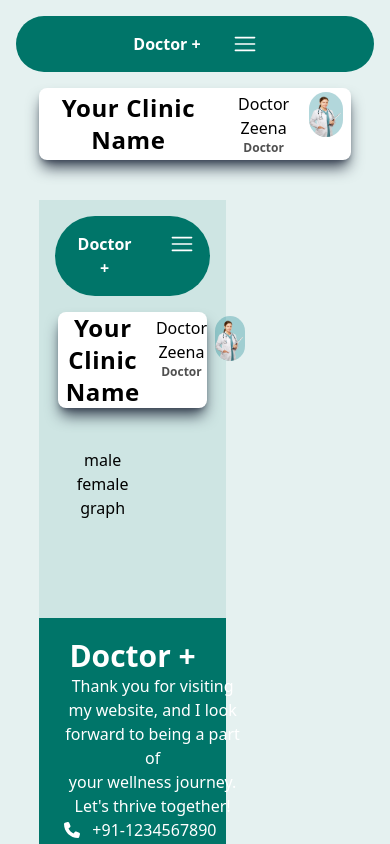
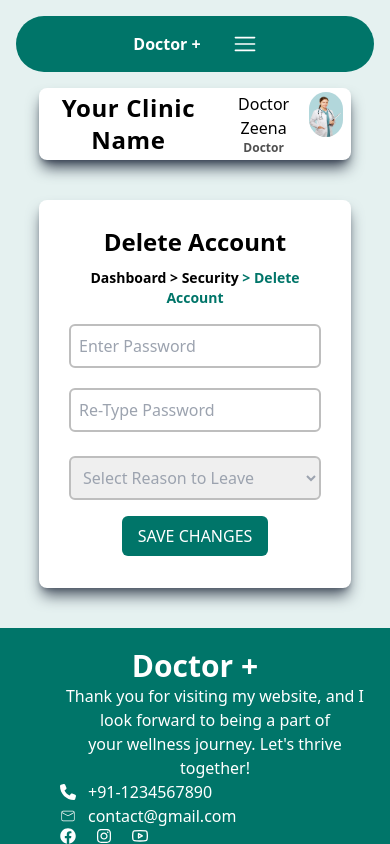
Before and after one commit to Anureng/doctors_dashboard, a React (Create React App) app: page /security/delete-account in a window 390 px wide. Shown: the top 844 px of the page. Built offline with nearby package versions, Linux system fonts and the light colour scheme.

Commit message:
security page done

```diff
--- a/src/components/DeleteAccount.js
+++ b/src/components/DeleteAccount.js
@@ -1,27 +1,45 @@
 import React from 'react'
-import NavBar from '../components/Navbar';
-import Footer from '../components/Footer';
-import NavbarDashboard from '../components/NavbarDashboard';
-import SidePanel from '../components/SidePanel';
 
 
 const DeleteAccount = () => {
   return (
-    <div className='bg-[#0075691A] min-h-screen flex flex-col'>
-    <NavBar />
-    <NavbarDashboard />
+    <>
+      <div className='bg-white mx-auto md:ml-10 p-4 shadow-lg shadow-gray-600 w-full max-w-4xl rounded-lg flex flex-col'>
+        <div className='flex flex-col md:flex-row justify-between items-center p-2'>
+          <h1 className='text-[24px] md:text-[28px] font-semibold'>Delete Account</h1>
+          <div className='text-sm font-semibold text-center md:text-right mt-2 md:mt-0'>
+            Dashboard {">"} Security <span className='text-[#007569]'>{'>'} Delete Account</span>
+          </div>
+        </div>
+        <div>
+          <div className='flex flex-col w-[90%]  mx-auto gap-3'>
+            <label className='w-full'>
+              <input type='text' placeholder='Enter Password' className='w-full p-2  mt-2 border-[2px] border-[#BEBEBE] rounded-md' />
+            </label>
 
-    <section className='flex flex-row flex-grow pb-10 pt-10 w-[80%] mx-auto'>
-      <div className='w-[30%] hidden md:inline-flex'>
-        <SidePanel />
+            <label className='w-full'>
+              <input type="text" placeholder='Re-Type Password' className='w-full p-2  mt-2 border-[2px] border-[#BEBEBE] rounded-md' />
+            </label>
+
+            <label className='w-full'></label>
+            <select
+              name='delete_reason'
+              className='w-full p-2 border-[2px] border-[#BEBEBE] text-gray-400 rounded-md'>
+              <option value=''>Select Reason to Leave</option>
+              <option value='privacy_concerns'>Privacy Concerns</option>
+              <option value='found_another_doctor'>Found Another Doctor</option>
+              <option value='no_longer_needed'>No Longer Needed</option>
+              <option value='dissatisfied_service'>Dissatisfied with Service</option>
+              <option value='other'>Other</option>
+            </select>
+          </div>
+
+        </div>
+        <div className='mb-4 mt-4 flex justify-center md:justify-end'>
+          <button className='text-white hover:bg-[#2f5854] bg-[#007569] py-2 px-4 rounded-md'>SAVE CHANGES</button>
+        </div>
       </div>
-      <div className='w-[60%]'>
-        male female graph
-      </div>
-    </section>
-
-    <Footer />
-  </div>
+    </>
   )
 }
 
--- a/src/components/EmailNotification.js
+++ b/src/components/EmailNotification.js
@@ -1,28 +1,72 @@
+// import React from 'react'
+// import { MdEmail } from "react-icons/md";
+
+
+// const EmailNotification = () => {
+//   return (
+//     <>
+//       <div className=' bg-white md:ml-10 p-1  shadow-lg shadow-gray-600 w-full rounded-lg flex flex-col'>
+//         <div className='flex justify-between items-center p-2'>
+//           <h1 className='text-[28px]  font-semibold'>Email Notification</h1>
+//           <div className='text-sm  font-semibold'>DashBoard {">"} security <span className='text-[#007569]'>{'>'} Email Notification</span></div>
+//         </div>
+//         <div>
+//           <div className='w-[90%] mx-auto relative'>
+//             <div className='absolute inset-y-0 right-0 flex items-center pr-3'>
+//               <MdEmail className='text-gray-600' />
+//             </div>
+//             <input
+//               type='text'
+//               autoComplete='off'
+//               placeholder='drzeena@gmail.com'
+//               className='w-full p-2 pl-3 pr-10 mt-2 border-[2px] border-[#000000] rounded-md'
+//             />
+//           </div>
+
+//         </div>
+//         <div className=' mb-4 md:ml-[70%]   mt-2 md:items-end'><button className='text-white  hover:bg-[#2f5854]   bg-[#007569] py-1 px-2 text-center rounded-md'>SAVE CHANGES</button></div>
+//       </div>
+//     </>
+//   )
+// }
+
+// export default EmailNotification;
+
+
+
+
 import React from 'react'
-import NavBar from '../components/Navbar';
-import Footer from '../components/Footer';
-import NavbarDashboard from '../components/NavbarDashboard';
-import SidePanel from '../components/SidePanel';
-
+import { MdEmail } from "react-icons/md";
 
 const EmailNotification = () => {
   return (
-    <div className='bg-[#0075691A] min-h-screen flex flex-col'>
-    <NavBar />
-    <NavbarDashboard />
-
-    <section className='flex flex-row flex-grow pb-10 pt-10 w-[80%] mx-auto'>
-      <div className='w-[30%] hidden md:inline-flex'>
-        <SidePanel />
+    <>
+      <div className='bg-white mx-auto md:ml-10 p-4 shadow-lg shadow-gray-600 w-full max-w-4xl rounded-lg flex flex-col'>
+        <div className='flex flex-col md:flex-row justify-between items-center p-2'>
+          <h1 className='text-[24px] md:text-[28px] font-semibold'>Email Notification</h1>
+          <div className='text-sm font-semibold text-center md:text-right mt-2 md:mt-0'>
+            Dashboard {">"} Security <span className='text-[#007569]'>{'>'} Email Notification</span>
+          </div>
+        </div>
+        <p className='  text-start p-2 font-semibold '>All the E-mails will be sent to the below E-mail
+        address.</p>
+        <div className='w-full md:w-[90%] mx-auto relative mt-4'>
+          <div className='absolute inset-y-0 right-0 flex items-center pr-3'>
+            <MdEmail className='text-gray-600' />
+          </div>
+          <input
+            type='text'
+            autoComplete='off'
+            placeholder='drzeena@gmail.com'
+            className='w-full p-2 pl-3 pr-10 border-[2px] border-[#000000] rounded-md'
+          />
+        </div>
+        <div className='mb-4 mt-4 flex justify-center md:justify-end'>
+          <button className='text-white hover:bg-[#2f5854] bg-[#007569] py-2 px-4 rounded-md'>SAVE CHANGES</button>
+        </div>
       </div>
-      <div className='w-[60%]'>
-        male female graph
-      </div>
-    </section>
-
-    <Footer />
-  </div>
+    </>
   )
 }
 
-export default EmailNotification
+export default EmailNotification;
--- a/src/pages/Security.js
+++ b/src/pages/Security.js
@@ -15,7 +15,7 @@ const Security = () => {
       <div className='w-[30%] hidden md:inline-flex'>
         <SidePanel />
       </div>
-      <div className='w-[60%]'>
+      <div className='md:w-[60%]'>
        <Outlet/>
       </div>
     </section>
```
